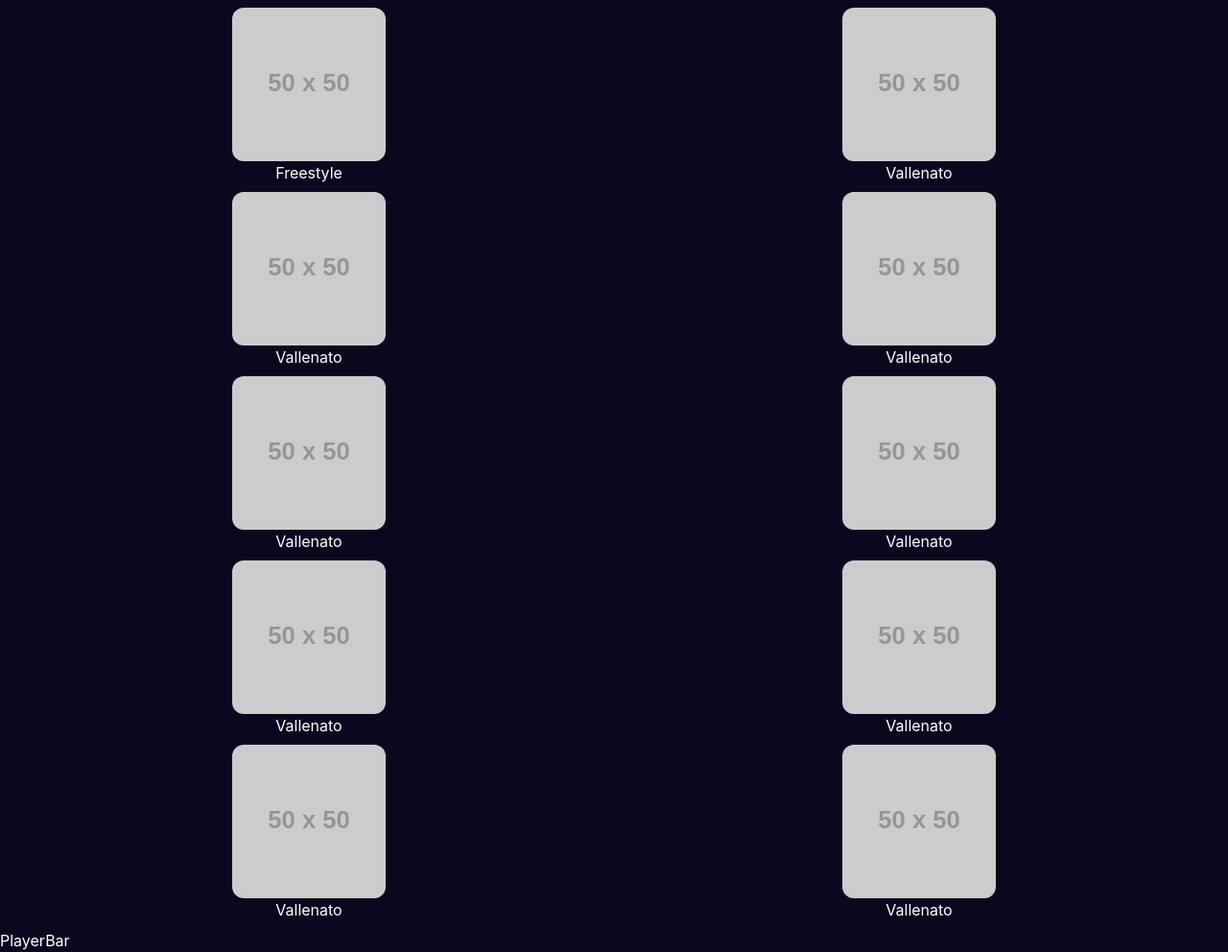
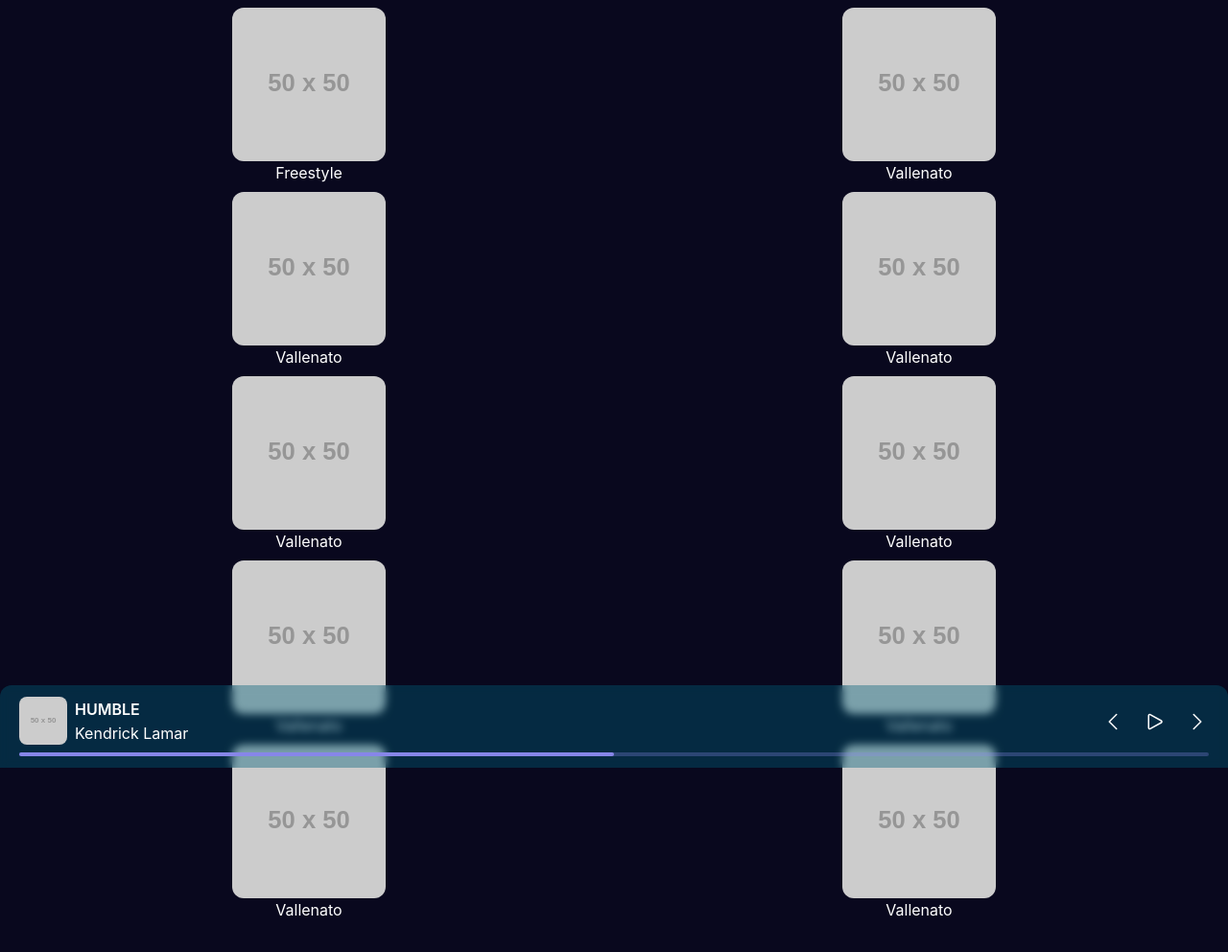
Before and after one commit to saimaneim/music-player, an Astro site: page / in a window 1280 px wide. Shown: the whole page at 96% size. After the commit the page ends 968 px from the top, so only its background shows below. Built offline with nearby package versions, Linux system fonts and the light colour scheme; Astro itself is replaced by a stand-in of ours; placeholder pictures from the web are drawn by us.

Commit message:
feat(components): create PlayerBar component for media controls

```diff
--- a/src/components/PlayerBar/PlayerBar.tsx
+++ b/src/components/PlayerBar/PlayerBar.tsx
@@ -1,5 +1,50 @@
+import ArrowLeftIcon from "@/assets/icons/ArrowLeft";
+import ArrowRightIcon from "@/assets/icons/ArrowRight";
+import PauseIcon from "@/components/PlayerBar/icons/Pause";
+// Icons
+import PlayIcon from "@/components/PlayerBar/icons/Play";
+
+import { useState } from "react";
+
 const PlayerBar = () => {
-	return <section>PlayerBar</section>;
+	const [play, setPlay] = useState<boolean>(true);
+
+	const handleClick = () => {
+		setPlay(!play);
+	};
+
+	return (
+		<section className="fixed bottom-0 left-0 z-50 bg-clip-padding backdrop-filter px-5 py-3 grid grid-row-2 grid-col-1 gap-2 items-center backdrop-blur-xs bg-secundary/40 bg-opacity-10 w-screen rounded-t-xl">
+			<span className="grid grid-row-2 grid-col-2 space-x-2 justify-start items-end">
+				<img
+					className="row-span-2 rounded-lg"
+					src="https://placehold.co/50"
+					alt="songIcon"
+				/>
+				<p className="font-semibold">HUMBLE</p>
+				<p className="col-start-2">Kendrick Lamar</p>
+			</span>
+			<div className="flex gap-3 place-self-end py-1">
+				<button type="button">
+					<ArrowLeftIcon />
+				</button>
+				<button
+					onClick={handleClick}
+					type="button"
+					className="col-start-2 rounded-full size-10 flex justify-center items-center active:scale-95 transition-transform duration-150"
+				>
+					{play ? <PlayIcon /> : <PauseIcon className="mr-1.5" />}
+				</button>
+				<button type="button">
+					<ArrowRightIcon />
+				</button>
+			</div>
+
+			<div className="bg-primary/30 rounded-2xl h-1 w-full col-span-2">
+				<div className="bg-primary rounded-2xl h-1 w-[50%]" />
+			</div>
+		</section>
+	);
 };
 
 export default PlayerBar;
```
